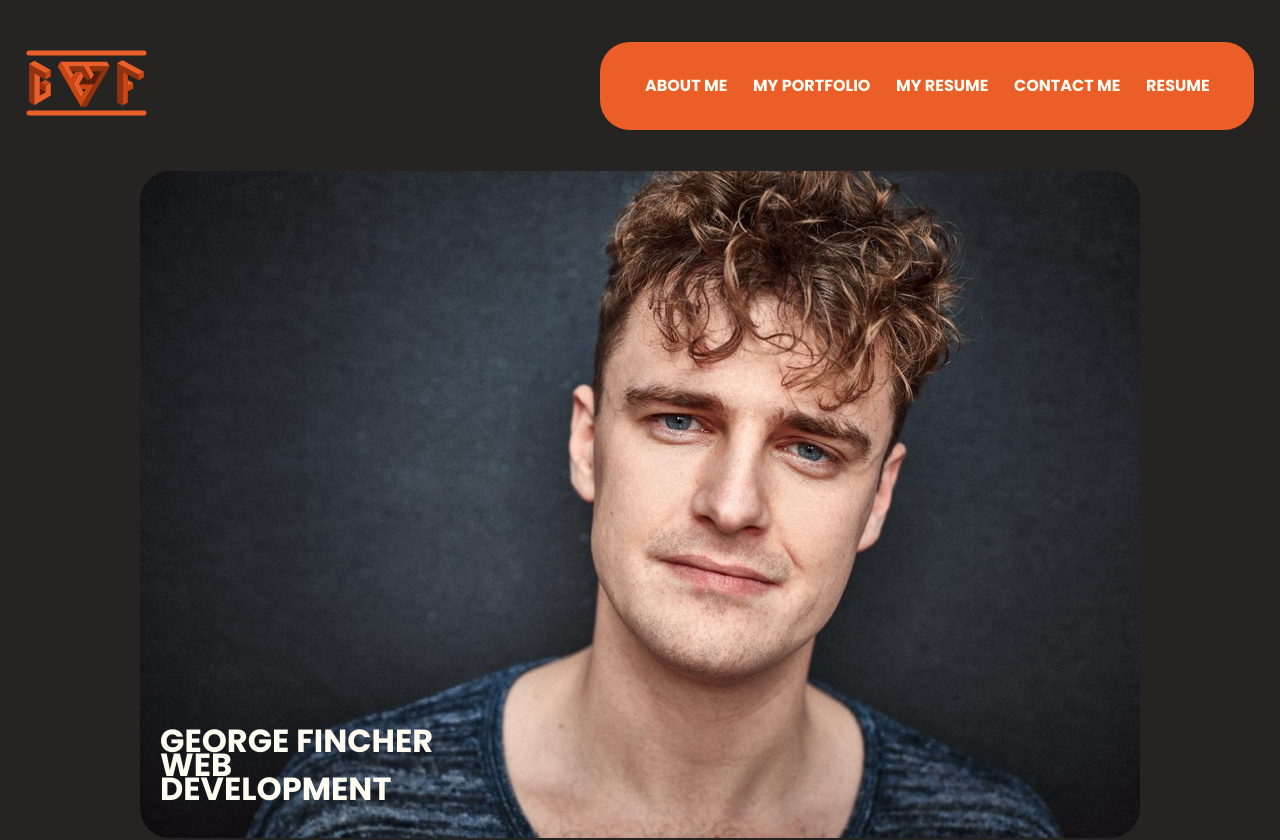
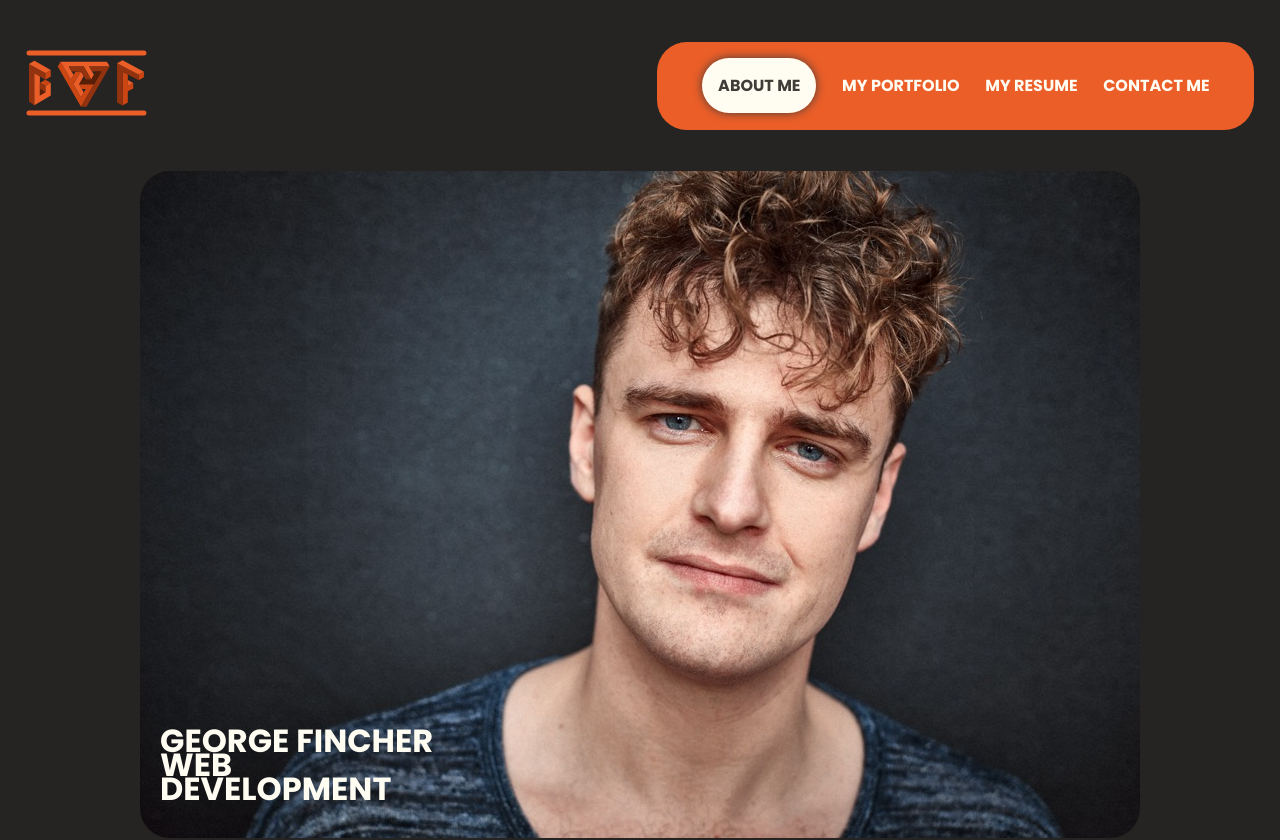
Before and after one commit to TheInfamousGrim/george-fincher-react-portfolio, a React (Vite) app: page /george-fincher-react-portfolio/about in a window 1280 px wide. Shown: the top 840 px of the page. Built offline with nearby package versions, Linux system fonts and the light colour scheme.

Commit message:
Feat: add active links
Used react router to add active links to the nav bar.

Added the css classes necessary to style and animate them.

```diff
--- a/src/App.css
+++ b/src/App.css
@@ -182,6 +182,20 @@ button {
 /* hero img */
 main {
   margin: var(--page-margin);
+}
+
+.non-active-link {
+  transition: all var(--transition-hover);
+}
+
+.active-link {
+  padding: 1rem;
+  border-radius: var(--content-radius);
+  transform: translateY(-2px);
+  box-shadow: 0 0 10px var(--black-olive);
+  background-color: var(--floral-white);
+  color: var(--black-olive);
+  transition: all var(--transition-hover);
 }
 
 /* -------------------------------------------------------------------------- */
--- a/src/components/ContactForm.jsx
+++ b/src/components/ContactForm.jsx
@@ -60,6 +60,7 @@ const ContactForm = () => {
     return (
         <div className="contact-container">
             <h2 className="contact-container__title">Contact Me</h2>
+            <p>Please fill in the contact form if you wish to get in contact with me 😅</p>
             <form className="contact-container__form" ref={form} onSubmit={sendEmail}>
                 <div className="contact-container__name-input ">
                     <label className="contact-container__label" htmlFor="user_name">
--- a/src/components/Footer.jsx
+++ b/src/components/Footer.jsx
@@ -34,7 +34,7 @@ const Footer = () => (
                         </a>
                     </div>
                     <div className="twitter-link-container">
-                        <a href="https://twitter.com/VaporWhy" target="_blank" rel="noopener noreferrer">
+                        <a href="https://twitter.com/GrimFunk69" target="_blank" rel="noopener noreferrer">
                             <img src={twitterLogo} alt="twitter logo" />
                         </a>
                     </div>
--- a/src/components/Header.jsx
+++ b/src/components/Header.jsx
@@ -1,5 +1,5 @@
 import React from 'react';
-import { Link } from 'react-router-dom';
+import { Link, NavLink } from 'react-router-dom';
 import logoInitials from '../assets/logo-initials.svg';
 
 function Header() {
@@ -14,35 +14,41 @@ function Header() {
                 <nav>
                     <ul className="navigation-menu">
                         <li className="about-me-item nav-item">
-                            <Link to="/george-fincher-react-portfolio/about" id="about-me-link">
+                            <NavLink
+                                to="/george-fincher-react-portfolio/about"
+                                id="about-me-link"
+                                className={({ isActive }) => (isActive ? 'active-link' : 'non-active-link')}
+                            >
                                 about me
-                            </Link>
+                            </NavLink>
                         </li>
                         <li className="about-me-item nav-item">
-                            <Link to="/george-fincher-react-portfolio/portfolio" id="projects-link">
+                            <NavLink
+                                to="/george-fincher-react-portfolio/portfolio"
+                                id="projects-link"
+                                className={({ isActive }) => (isActive ? 'active-link' : 'non-active-link')}
+                            >
                                 My Portfolio
-                            </Link>
+                            </NavLink>
                         </li>
                         <li className="my-work nav-item">
-                            <Link to="/george-fincher-react-portfolio/resume" id="my-work-link">
+                            <NavLink
+                                to="/george-fincher-react-portfolio/resume"
+                                id="my-work-link"
+                                className={({ isActive }) => (isActive ? 'active-link' : 'non-active-link')}
+                            >
                                 My Resume
-                            </Link>
+                            </NavLink>
                         </li>
                         <li className="contact-me-item nav-item">
-                            <Link to="/george-fincher-react-portfolio/contact" id="contact-me-link">
+                            <NavLink
+                                to="/george-fincher-react-portfolio/contact"
+                                id="contact-me-link"
+                                className={({ isActive }) => (isActive ? 'active-link' : 'non-active-link')}
+                            >
                                 contact me
-                            </Link>
+                            </NavLink>
                         </li>
-                        <li className="work-resume nav-item">
-                            <a
-                                href="https://docs.google.com/document/d/1tEmQaS4c8bL4XMCJ6XHtqHHp7zL62VOazIOmlQnm618/edit?usp=sharing"
-                                target="_blank"
-                                rel="noreferrer"
-                            >
-                                Resume
-                            </a>
-                        </li>
-                        <nav-item />
                     </ul>
                 </nav>
             </div>
```
